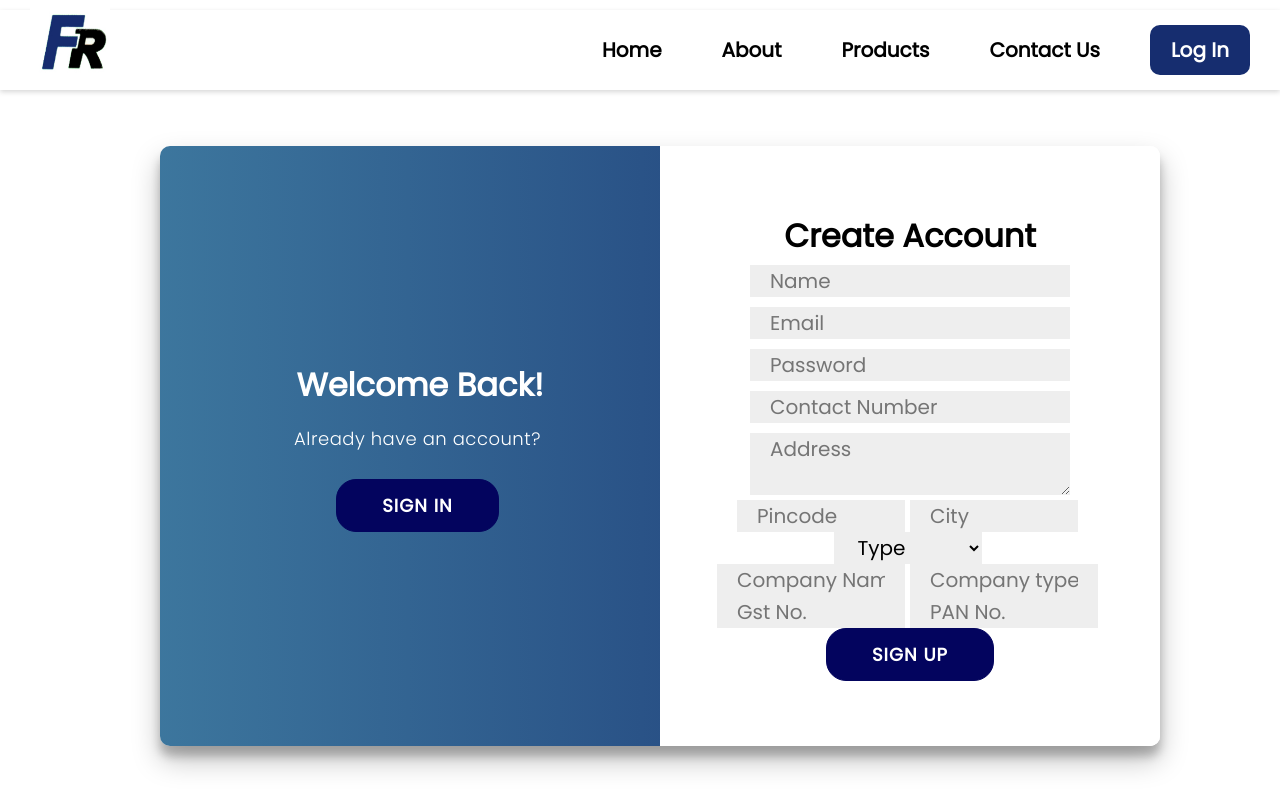
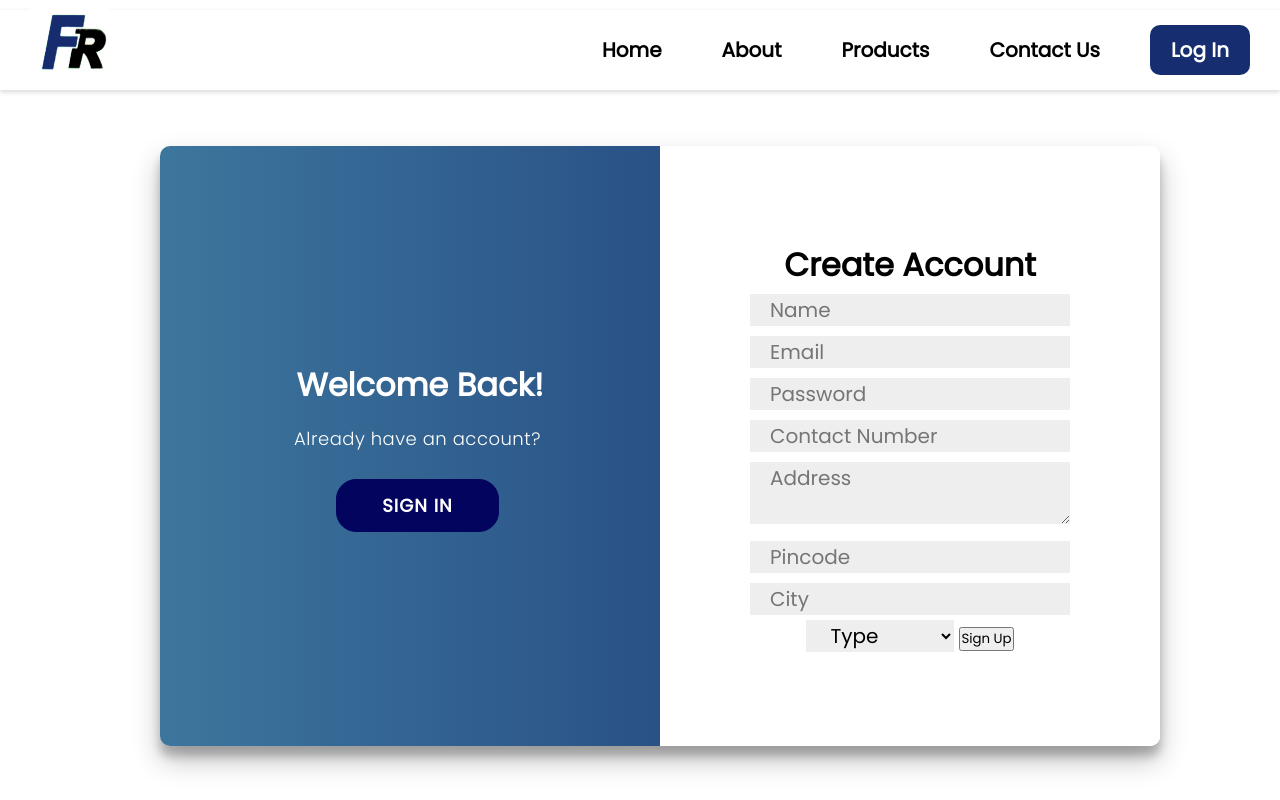
Before and after one commit to akshayrathod205/Sem5-MPR-Frontend, a React (Vite) app: page /log_in in a window 1280 px wide. Both pictures are taken after a click on the button "SIGN UP". Shown: the top 800 px of the page. Built offline with nearby package versions, Linux system fonts and the light colour scheme.

Commit message:
signup complete

```diff
--- a/src/Components/signup.jsx
+++ b/src/Components/signup.jsx
@@ -7,6 +7,8 @@ import { useNavigate } from 'react-router-dom';
 
 const Content = () => {
     const [isSignUpActive, setIsSignUpActive] = useState(false);
+    const [selectedType, setSelectedType] = useState(''); // To store the selected type
+
 
     const togglePanel = () => {
         setIsSignUpActive((prevValue) => !prevValue);
@@ -15,17 +17,11 @@ const Content = () => {
     function handleClick() {
         navigate("/Details")
     }
-    const [selectedType, setSelectedType] = useState(''); // State to keep track of selected type
 
-    const handleChange=(e) =>{
-        const getValue = e.target.value
-        console.log(getValue)
-        if(getValue===2){
-            const showDetails ={
+    function handleChange(e) {
+        setSelectedType(e.target.value);
+    }
 
-            }
-        }
-    }
 
     return (
         <>
@@ -33,31 +29,39 @@ const Content = () => {
             <div className={`container ${isSignUpActive ? 'right-panel-active' : ''}`}>
                 <div className="form-container sign-up-container">
                     <form action="/">
-                        <h1 className='h1'>Create Account</h1>
-                        <input type="text" placeholder="Name" className='input' />
+                    <h1 className='h1'>Create Account</h1>
+                    <div className="flex-container">
+                    <div className='side1'>
+                        <input type="text" placeholder="Name" className='input'/>
                         <input type="email" placeholder="Email" className='input' />
                         <input type="password" placeholder="Password" className='input' />
                         <input type="tel" placeholder="Contact Number" pattern='[0-9]{4}[0-9]{3}[0-9]{3}' className='input' />
                         <textarea className='input' placeholder='Address' name="address" id="" cols="30" rows="2"></textarea>
-                        <div className='inputfield my-1'>
-                            <input className='input-new' type="pincode" placeholder='Pincode' />
-                            <input className='input-new' type="city" placeholder='City' />
-                        </div>
-                        <select className="type-box my-1" aria-label="Default select example" onChange={(e) => handleChange(e)}>
-                            <option disabled selected>Type</option>
-                            <option value="1">Induvidual</option>
-                            <option value="2">Company</option>
-                        </select>
-                        <div className="company-details my-2">
-                            <input type="company-name" className="input-company" placeholder='Company Name' />
-                            <input type="type" className="input-company" placeholder='Company type' />{/* To be changed*/}
-                        </div>
-                        <div className="company-details">
-                            <input type="gst_no" className="input-company" placeholder='Gst No.' />
-                            <input type="pan_no" className="input-company" placeholder='PAN No.' />
+                    </div>
+                    <div className='side2'>
+                        <input className='input' type="pincode" placeholder='Pincode' />
+                         <input className='input' type="city" placeholder='City' />
+                         <select className="type-box my-1" aria-label="Default select example" onChange={(e) => handleChange(e)}>
+                                    <option default>Type</option>
+                                    <option value="individual">Individual</option>
+                                    <option value="company">Company</option>
+                                </select>
+
+                                {selectedType === 'company' && (
+                                    <div className="company-details">
+                                        <input className='input' type="text" placeholder='Company Name' />
+                                        <input className='input' type="text" placeholder='Company Type' />
+                                        <input className='input' type="text" placeholder='Pan Number' />
+                                        <input className='input' type="text" placeholder='GST Number' />
+
+                                    </div>
+                                )}
+
+                        <button onClick={handleClick} className='sign-button my-2'>Sign Up</button>
                         </div>
 
-                        <button onClick={handleClick} className='button my-2'>Sign Up</button>
+                    </div>
+
                     </form>
                 </div>
                 <div className="form-container sign-in-container">
```
